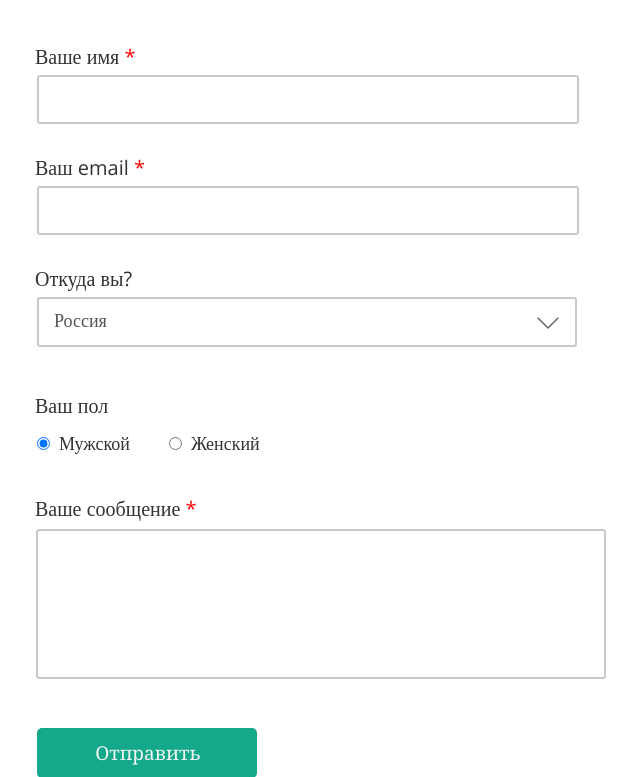
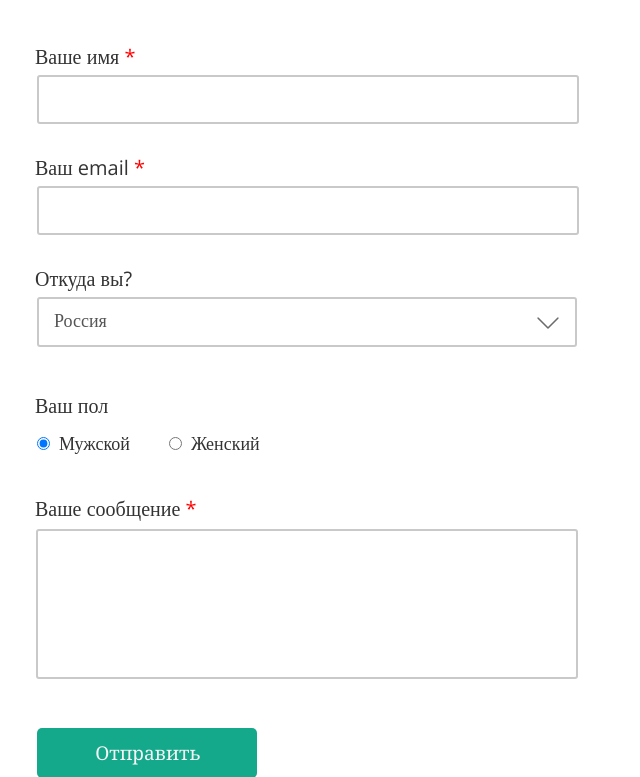
Before and after one commit to MaryaKharya/web-development, a PHP site: page / in a window 1280 px wide. Shown: the part 2402-3179 px from the top of the page, without its empty margins (321-961 px from the left). Run offline with PHP 8.4, Linux system fonts and the light colour scheme.

Commit message:
Update style.css

```diff
--- a/lw6/css/style.css
+++ b/lw6/css/style.css
@@ -434,7 +434,7 @@ h4
 
 .message
 {
-    width: 532px;
+    width: 504px;
     height: 142px;
     margin-left: 1px;
     border-radius: 3px;
```
